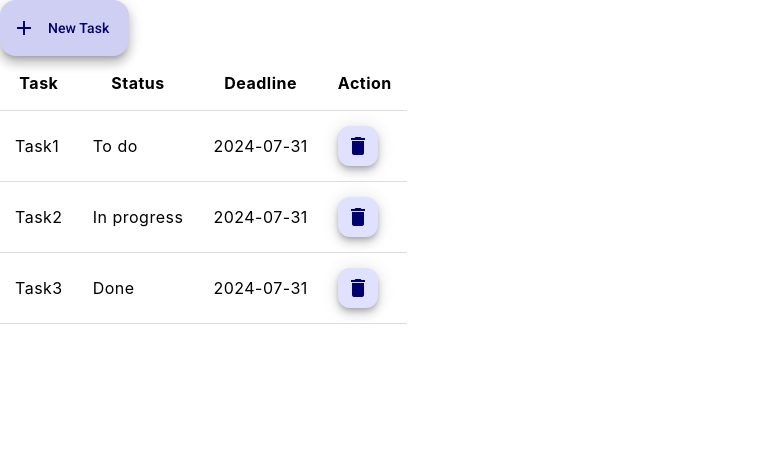
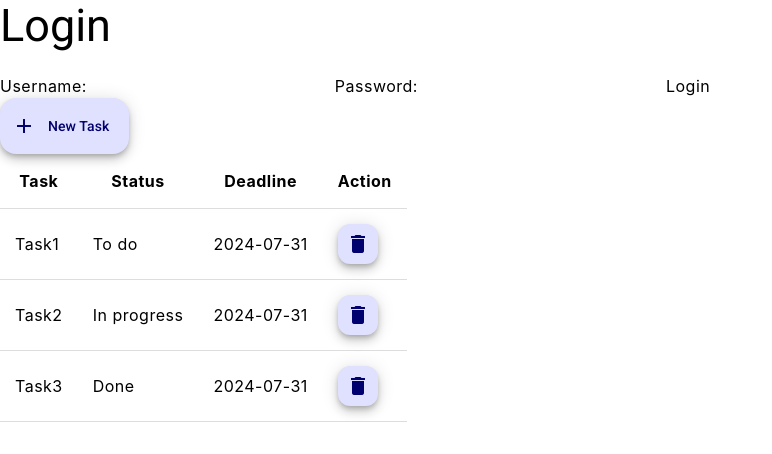
Before and after one commit to nicola-janicka/task_tracker, an Angular app: page / in a window 1280 px wide. Shown: the top 454 px of the page, without its empty margins (0-772 px from the left). Built offline with nearby package versions, Linux system fonts and the light colour scheme.

Commit message:
Added login component

```diff
--- a/src/app/app.component.html
+++ b/src/app/app.component.html
@@ -176,7 +176,7 @@
     }
   }
 </style>
-
+<app-login-page></app-login-page>
 <app-task-table></app-task-table>
 
 <router-outlet />
--- /dev/null
+++ b/src/app/login-page/login-page.component.html
@@ -0,0 +1,24 @@
+<div>
+  <h2>Login</h2>
+  <form (ngSubmit)="onSubmit()">
+    <label for="username">Username:</label>
+    <input
+      type="text"
+      id="username"
+      [(ngModel)]="username"
+      name="username"
+      required
+    />
+
+    <label for="password">Password:</label>
+    <input
+      type="password"
+      id="password"
+      [(ngModel)]="password"
+      name="password"
+      required
+    />
+
+    <button type="submit">Login</button>
+  </form>
+</div>
--- /dev/null
+++ b/src/app/login-page/login-page.component.ts
@@ -0,0 +1,19 @@
+import { Component } from '@angular/core';
+import { FormsModule } from '@angular/forms';
+
+@Component({
+  selector: 'app-login-page',
+  standalone: true,
+  imports: [FormsModule],
+  templateUrl: './login-page.component.html',
+  styleUrl: './login-page.component.css',
+})
+export class LoginPageComponent {
+  username: string = '';
+  password: string = '';
+
+  onSubmit() {
+    console.log('Username:', this.username);
+    console.log('Password:', this.password);
+  }
+}
```
Also changed, not shown: src/app/app.component.ts (+7 -1 lines), src/app/login-page/login-page.component.css (added), 1 other file (tests, documents, lock files or other folders).
